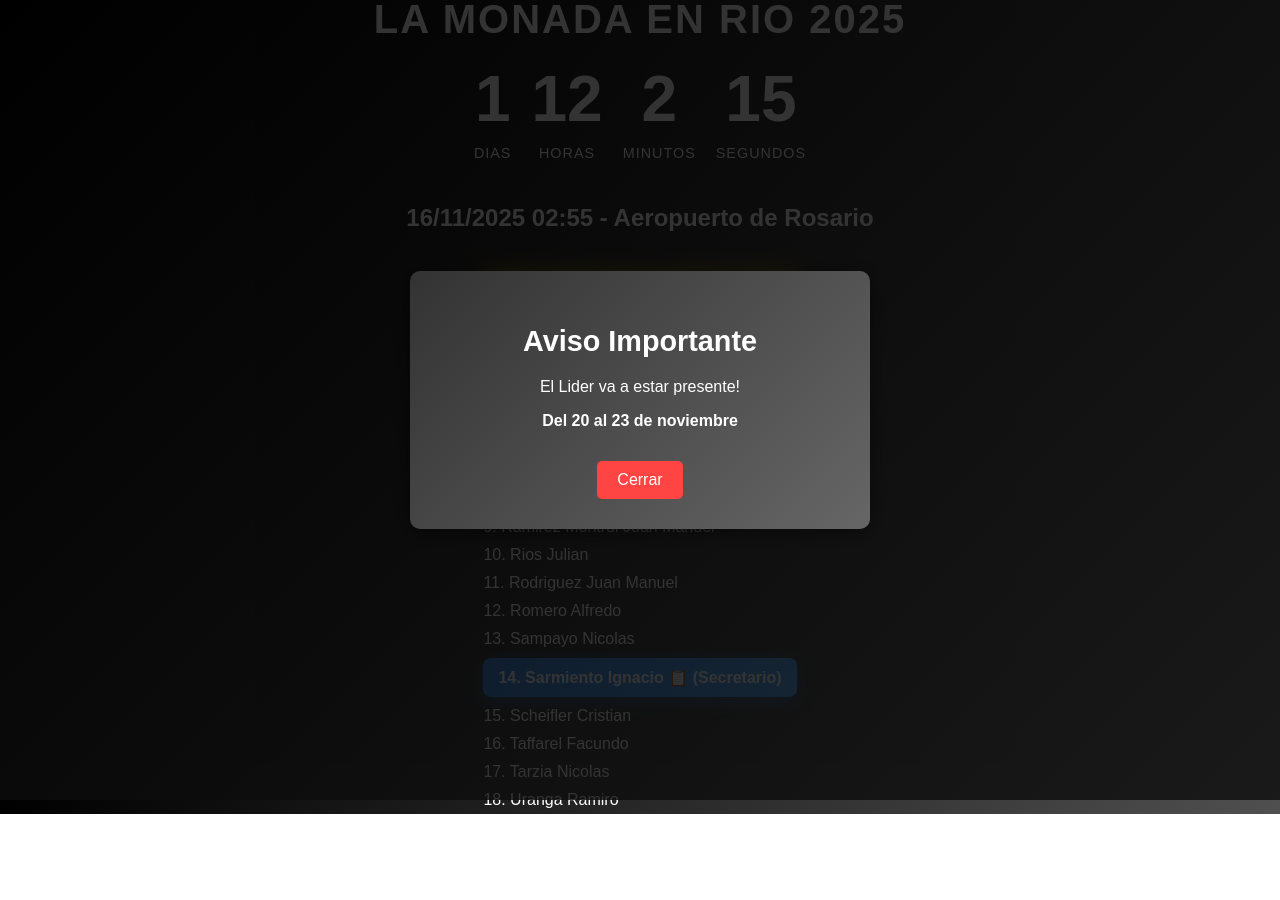
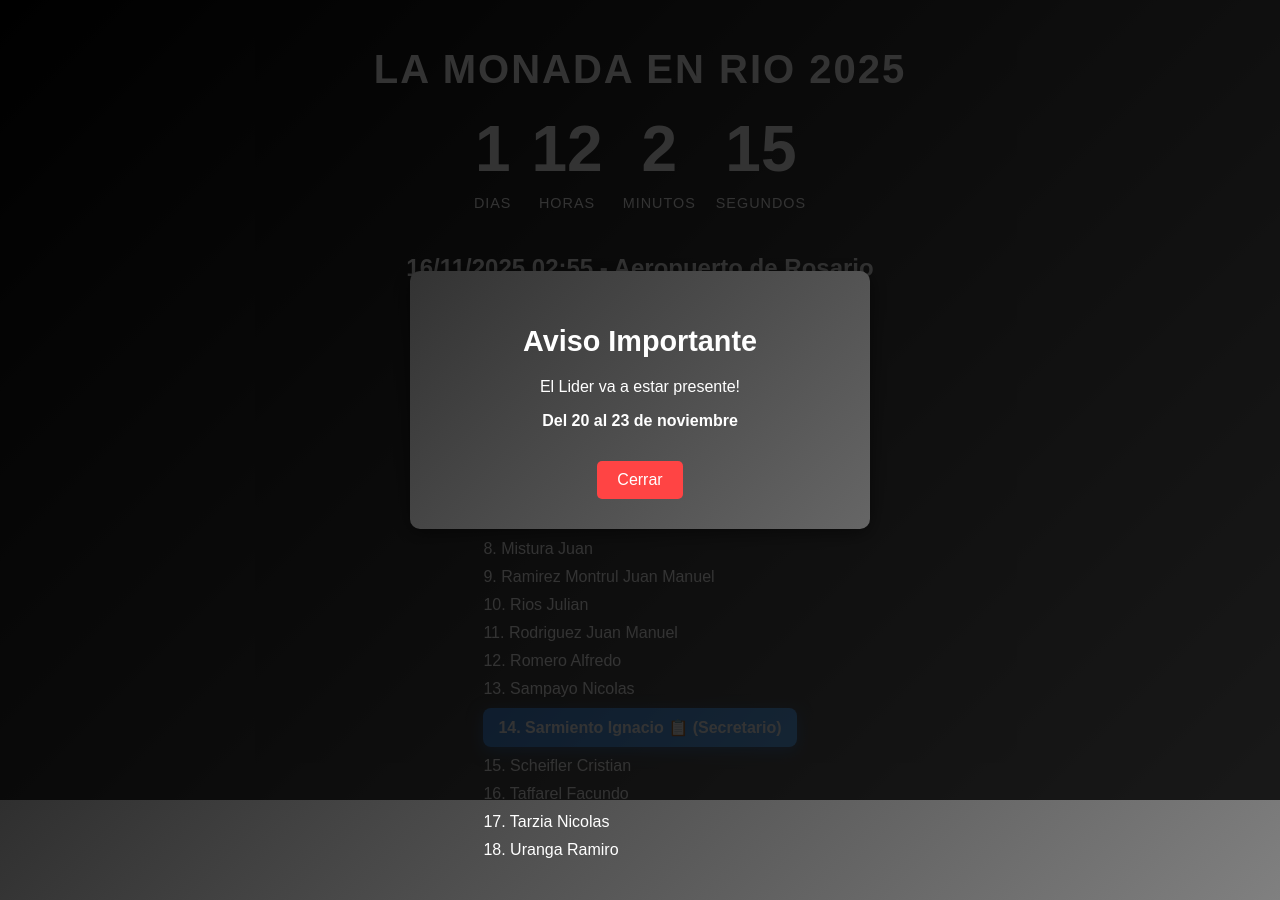
Before and after one commit to salimchemes/rio2025, a plain HTML site: page index.html in a window 1280 px wide. Before the commit the page ends 814 px from the top, so only its background shows below. Drawn offline with Linux system fonts and the light colour scheme.

Commit message:
Refactor CSS for better layout: adjust flex properties and add overflow handling

```diff
--- a/index.html
+++ b/index.html
@@ -9,13 +9,15 @@
         font-family: "Arial", sans-serif;
         display: flex;
         flex-direction: column;
-        justify-content: center;
+        justify-content: flex-start;
         align-items: center;
-        height: 100vh;
+        min-height: 100vh;
         margin: 0;
+        padding: 20px 10px;
         background: linear-gradient(135deg, black, grey);
         color: #fff;
         text-align: center; /* Center all text */
+        overflow-y: auto;
       }
 
       h1 {
```
